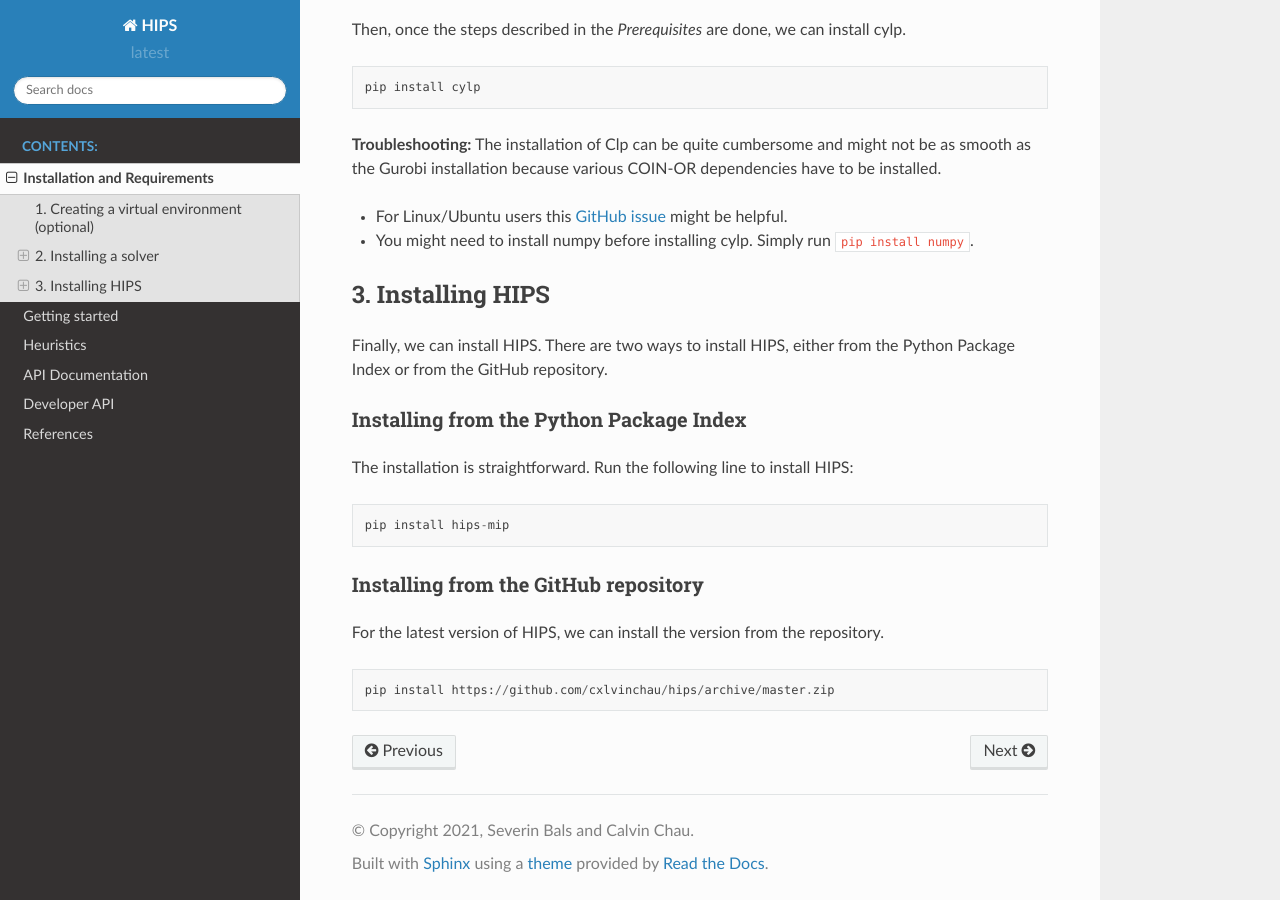
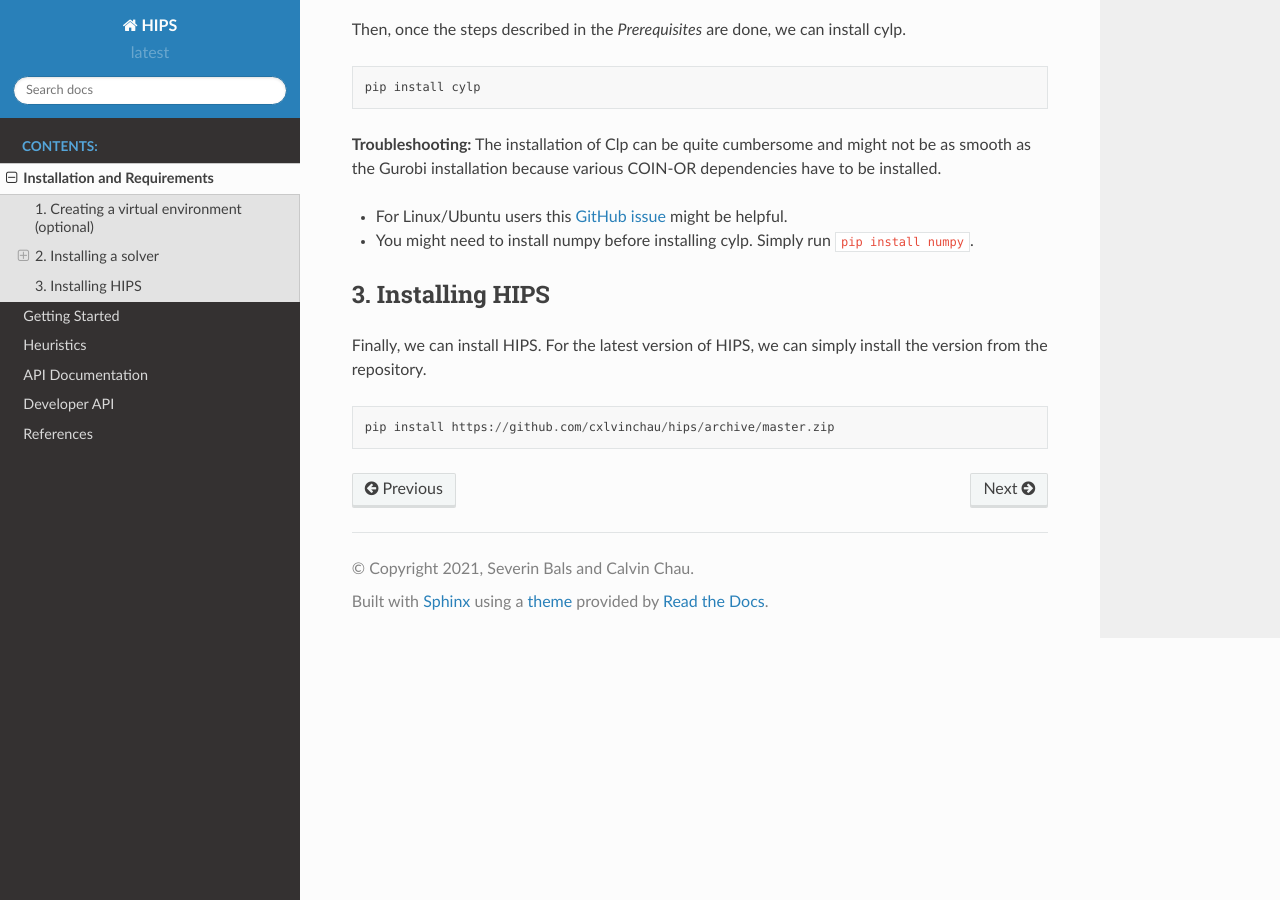
Before and after one commit to cxlvinchau/hips, a Sphinx documentation site: the page built from docs/installation.rst, in a window 1280 px wide and 900 px high, scrolled down 1489 px. Built offline with Sphinx 7.4.7 and the Read the Docs theme 2.0.0, drawn with Linux system fonts in a browser that asks for light colours; cross-references to code outside the pages are shown as plain code.

Commit message:
change installation

```diff
--- a/docs/getting_started.rst
+++ b/docs/getting_started.rst
@@ -1,6 +1,6 @@
 .. _getting-started-label:
 
-Getting started
+Getting Started
 ===============
 On this page we show you how to get started with HIPS. We assume that you have successfully completed the setup.
 
--- a/docs/installation.rst
+++ b/docs/installation.rst
@@ -79,19 +79,7 @@ COIN-OR dependencies have to be installed.
 
 3. Installing HIPS
 -------------------
-Finally, we can install HIPS. There are two ways to install HIPS, either from the Python Package Index or from the GitHub repository.
-
-Installing from the Python Package Index
-________________________________________
-The installation is straightforward. Run the following line to install HIPS:
-
-.. code-block::
-
-    pip install hips-mip
-
-Installing from the GitHub repository
-_____________________________________
-For the latest version of HIPS, we can install the version from the repository.
+Finally, we can install HIPS. For the latest version of HIPS, we can simply install the version from the repository.
 
 .. code-block::
 
```
